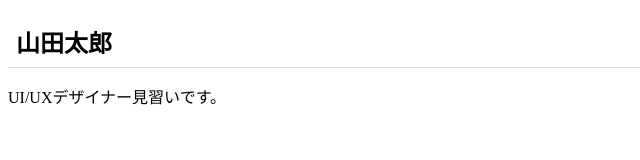
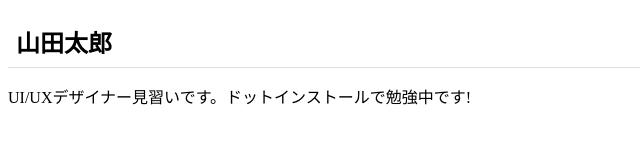
Before and after one commit to ssir22000/.ArFonso28.io, a plain HTML site: page index.html in a window 1280 px wide. Shown: the whole page, without its empty margins (0-640 px from the left). Drawn offline with Linux system fonts and the light colour scheme.

Commit message:
Add files via upload

```diff
--- a/index.html
+++ b/index.html
@@ -7,6 +7,6 @@
 </head>
 <body>
   <h1>山田太郎</h1>
-  <p>UI/UXデザイナー見習いです。</p>
+  <p>UI/UXデザイナー見習いです。ドットインストールで勉強中です!</p>
 </body>
 </html>
```
